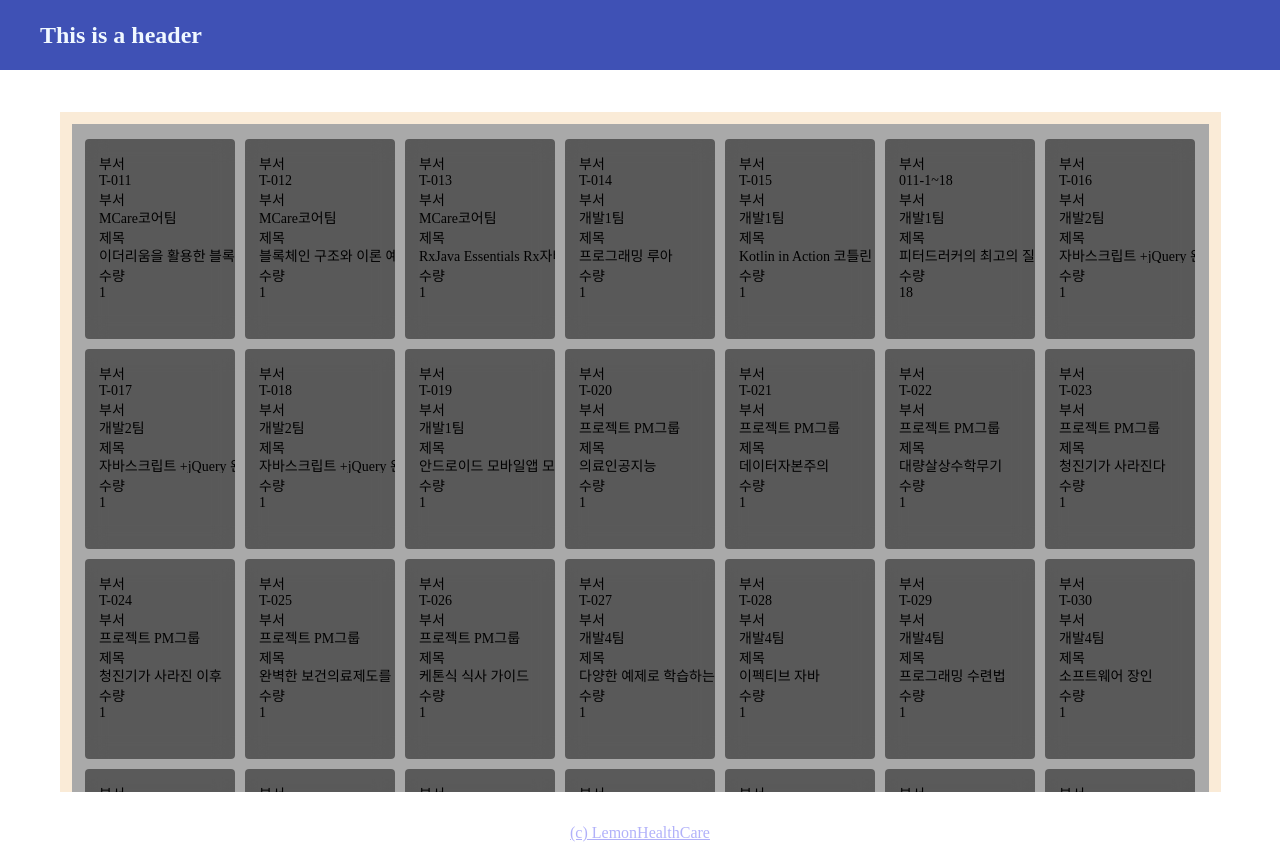
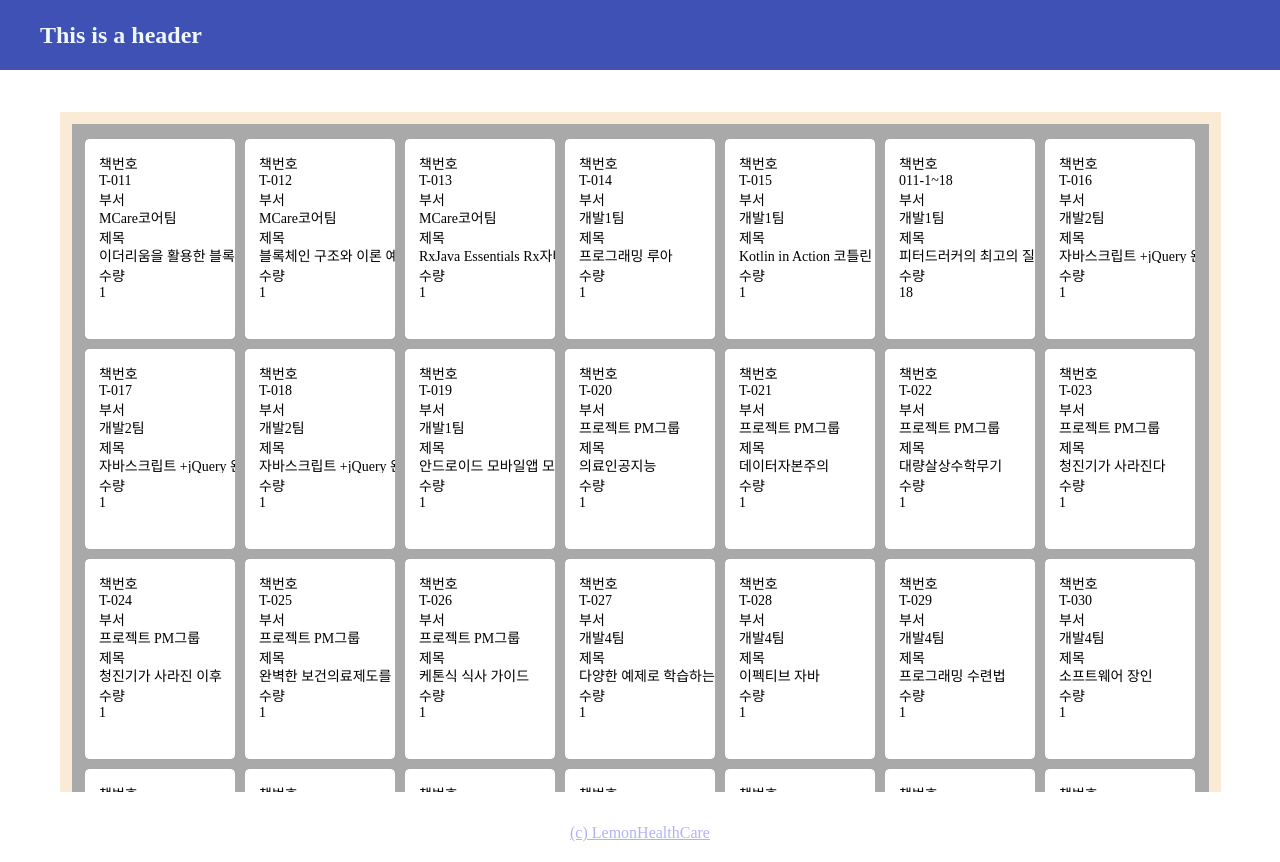
Before and after one commit to common-lemon/recruit-study, a Vue app in the folder jaehyeok-ui/: page / in a window 1280 px wide. Built offline with nearby package versions, Linux system fonts and the light colour scheme.

Commit message:
2021-11-17  이재혁

```diff
--- a/jaehyeok-ui/src/components/book.vue
+++ b/jaehyeok-ui/src/components/book.vue
@@ -2,19 +2,19 @@
   <div class="book">
     <div class="info">
       <input type="hidden" class="form-control" id="bookId" v-model="book.id" placeholder="" readonly />
-      <div class="">
-        <label for="title">부서</label>
+      <div class=" mb-3">
+        <label for="title">책번호</label>
         <input type="text" class="form-control" id="bookNo" v-model="book.bookNo" placeholder="" readonly />
       </div>
-      <div class="">
+      <div class=" mb-3">
         <label for="title">부서</label>
         <input type="text" class="form-control" id="deptName" v-model="book.deptName" placeholder="" readonly />
       </div>
-      <div class="">
+      <div class="mb-3">
         <label for="title">제목</label>
         <input type="text" class="form-control" id="title" v-model="book.title" placeholder="" readonly />
       </div>
-      <div class="">
+      <div class="mb-3">
         <label for="count">수량</label>
         <input type="text" class="form-control" id="count" v-model="book.count" placeholder="" readonly />
       </div>
@@ -50,7 +50,7 @@ export default {
     border:6px solid ;
   }
   .info{
-    background-color: rgba(black, .3);
+    background-color: #fff;
     width: 100%;
     height: 100%;
     padding: 14px;
```
